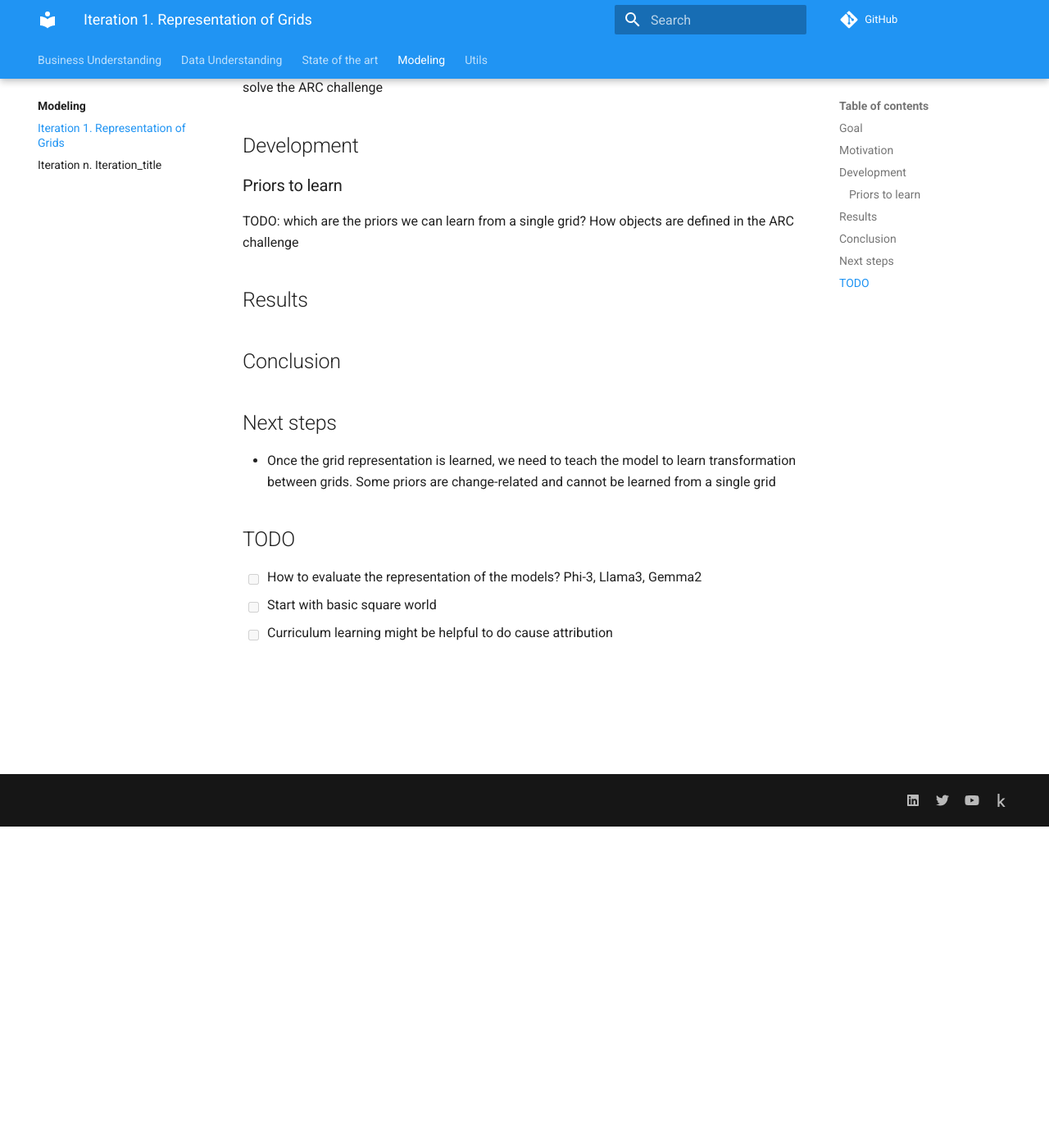
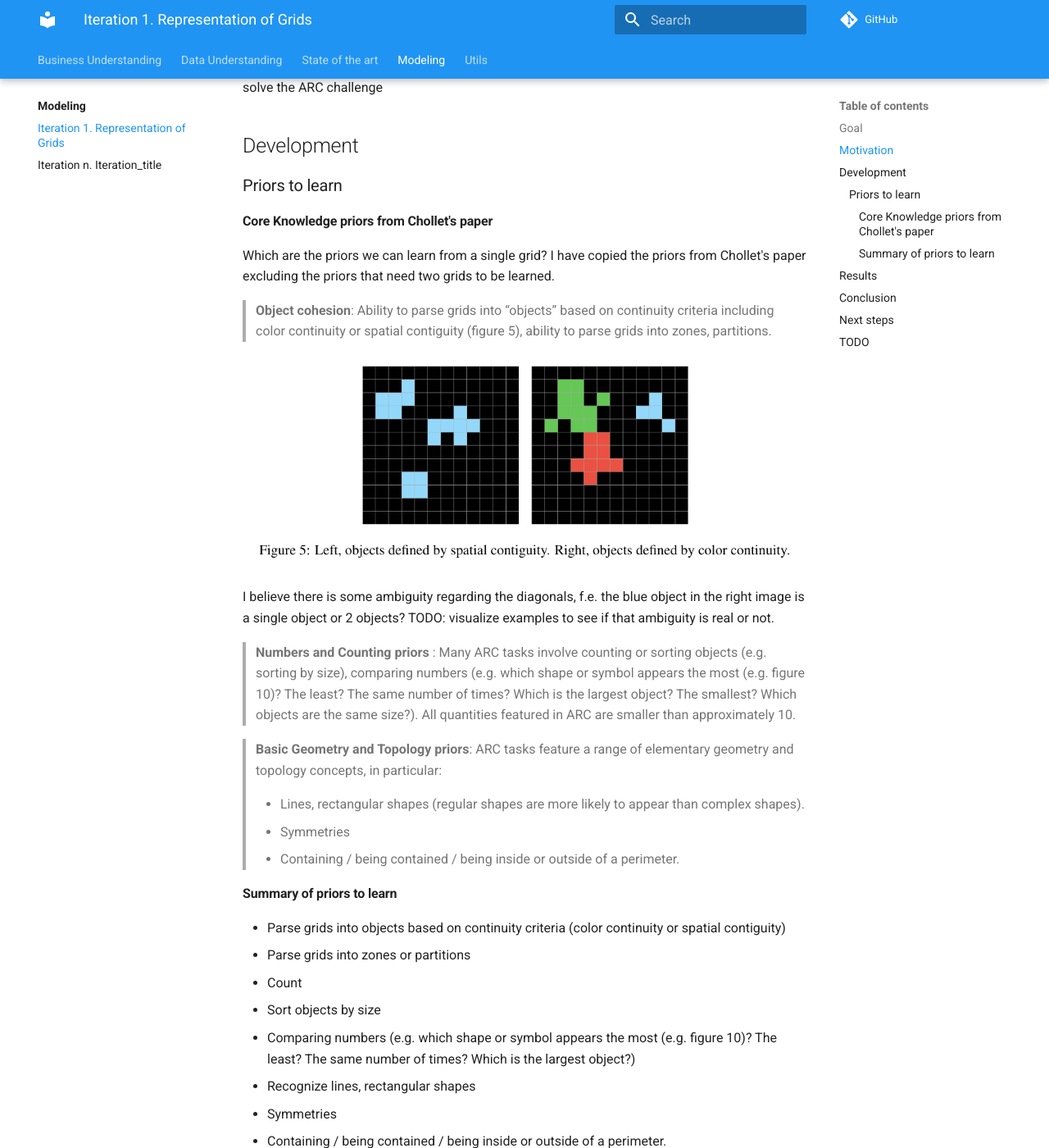
Before and after one commit to zhengjunyao-work/arc24, an MkDocs documentation site: the page built from docs/modeling/Iteration_01_grid_representation.md, in a window 1280 px wide and 1400 px high, scrolled down 392 px. Shown: the whole window at 82% size. Built offline with MkDocs 1.6.1 and Material for MkDocs 9.7.7, drawn with Linux system fonts in a browser that asks for light colours; comment, search, counter and statistics services are not loaded.

Commit message:
added priors to learn from a single grid

```diff
--- a/docs/modeling/Iteration_01_grid_representation.md
+++ b/docs/modeling/Iteration_01_grid_representation.md
@@ -15,8 +15,38 @@ the priors needed to solve the ARC challenge
 
 ### Priors to learn
 
-TODO: which are the priors we can learn from a single grid?
-How objects are defined in the ARC challenge
+#### Core Knowledge priors from Chollet's paper
+
+Which are the priors we can learn from a single grid? I have copied the priors from Chollet's paper
+excluding the priors that need two grids to be learned.
+
+> **Object cohesion**: Ability to parse grids into “objects” based on continuity criteria including color continuity or spatial contiguity (figure 5), ability to parse grids into zones, partitions.
+
+![](res/2024-07-01-09-13-14.png)
+
+I believe there is some ambiguity regarding the diagonals, f.e. the blue object in the right image is a single object or 2 objects?
+TODO: visualize examples to see if that ambiguity is real or not.
+
+> **Numbers and Counting priors** : Many ARC tasks involve counting or sorting objects (e.g. sorting by size), comparing numbers (e.g. which shape or symbol appears the most (e.g. figure 10)? The least? The same number of times? Which is the largest object? The smallest? Which objects are the same size?). All quantities featured in ARC are smaller than approximately 10.
+
+<!--- --->
+
+> **Basic Geometry and Topology priors**: ARC tasks feature a range of elementary geometry and topology concepts, in particular:
+>
+> - Lines, rectangular shapes (regular shapes are more likely to appear than complex shapes).
+> - Symmetries
+> - Containing / being contained / being inside or outside of a perimeter.
+
+#### Summary of priors to learn
+
+- Parse grids into objects based on continuity criteria (color continuity or spatial contiguity)
+- Parse grids into zones or partitions
+- Count
+- Sort objects by size
+- Comparing numbers (e.g. which shape or symbol appears the most (e.g. figure 10)? The least? The same number of times? Which is the largest object?)
+- Recognize lines, rectangular shapes
+- Symmetries
+- Containing / being contained / being inside or outside of a perimeter.
 
 ## Results
 
```
Also changed, not shown: docs/modeling/res/2024-07-01-09-13-14.png (added).
